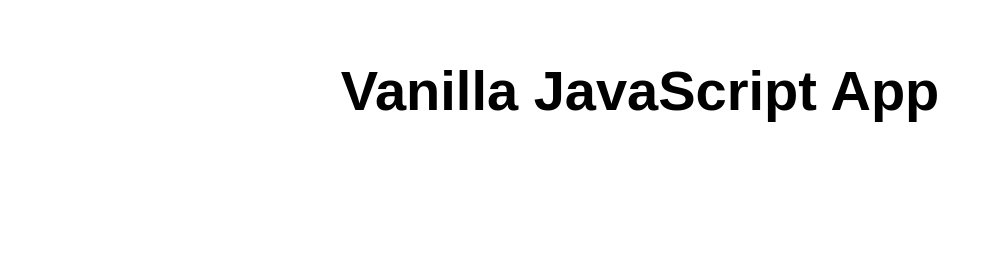
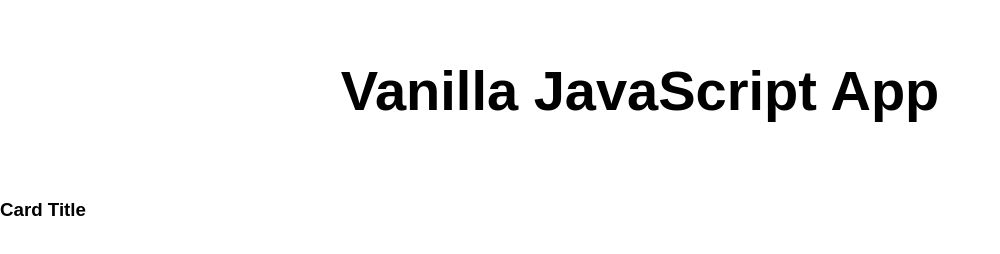
Before and after one commit to cacmis/my-first-static-web-app, a website: page src/index.html in a window 1280 px wide. Shown: the whole page, without its empty margins (0-1000 px from the left). Drawn offline with Linux system fonts and the light colour scheme.

Commit message:
Se agregar Card

```diff
--- a/src/index.html
+++ b/src/index.html
@@ -11,7 +11,21 @@
 <body>
   <main>
     <h1>Vanilla JavaScript App</h1>
+
+
   </main>
+ <div class="container">
+    <div class="row">
+      <div class="col-md-12">
+        <div class="card">
+          <div class="card-header">
+            <h3 class="card-title"> Card Title </h3>
+          </div>
+
+        </div>
+      </div>
+    </div>
+  </div>
 </body>
 
 </html>
```
